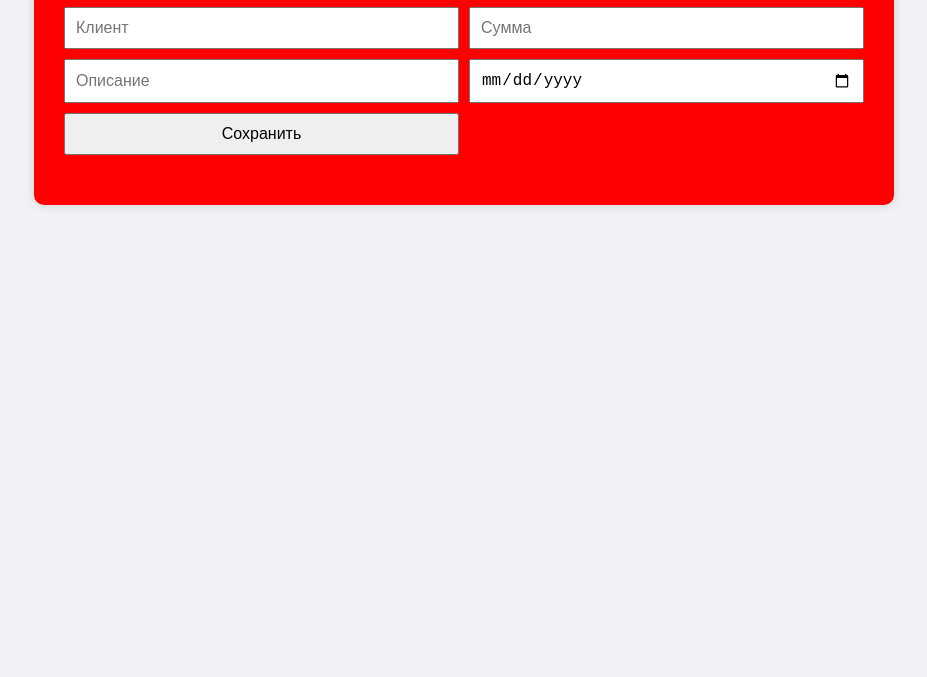
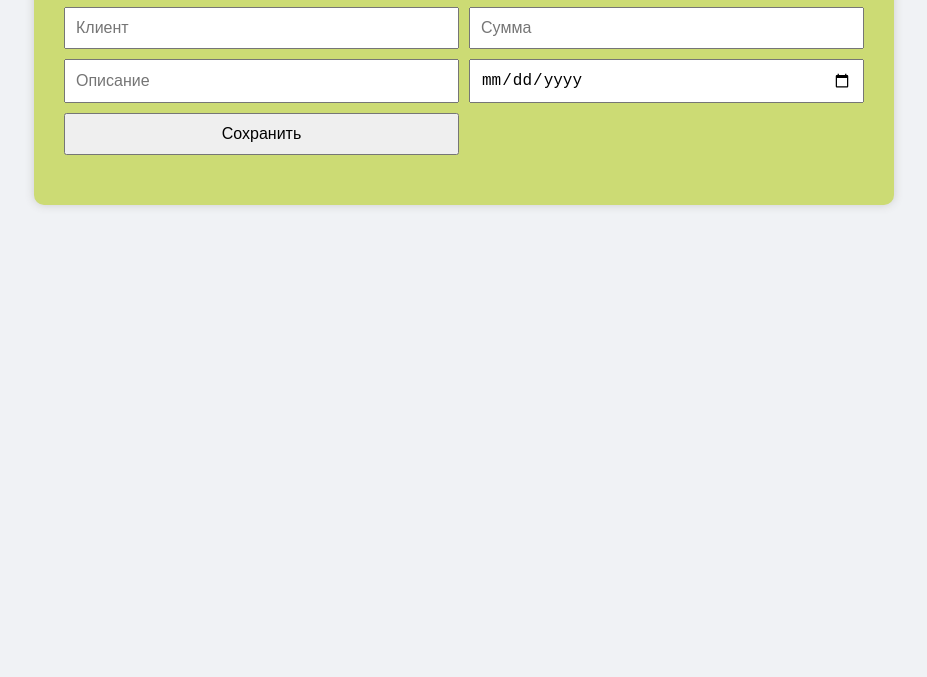
Before and after one commit to AiSton007/invoicer-app, a website: page public/index.html in a window 1280 px wide. Shown: the part 123-800 px from the top of the page, without its empty margins (176-1103 px from the left). Drawn offline with Linux system fonts and the light colour scheme; no server answers.

Commit message:
Proverka2

```diff
--- a/public/style.css
+++ b/public/style.css
@@ -8,7 +8,7 @@ body {
 .container {
   max-width: 800px;
   margin: auto;
-  background: red;
+  background: rgb(204, 219, 116);
   padding: 30px;
   border-radius: 10px;
   box-shadow: 0 0 10px #ccc;
```
